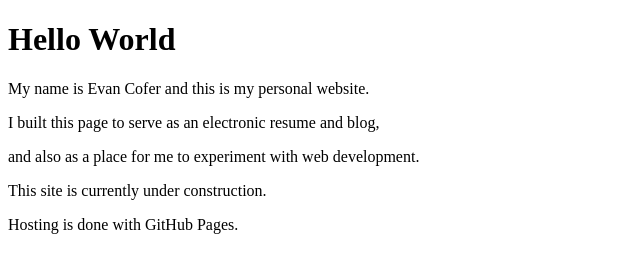
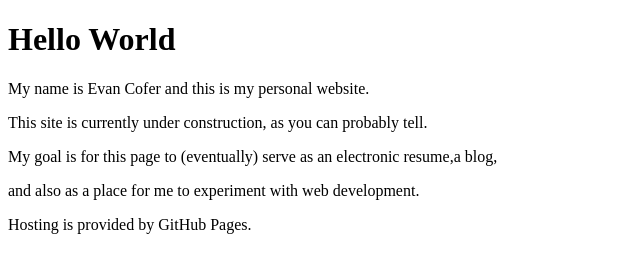
Before and after one commit to evancofer/evancofer.github.io, a plain HTML site: page index.html in a window 1280 px wide. Shown: the whole page, without its empty margins (0-640 px from the left). Drawn offline with Linux system fonts and the light colour scheme.

Commit message:
Edited description

```diff
--- a/index.html
+++ b/index.html
@@ -3,10 +3,9 @@
 <body>
 <h1>Hello World</h1>
 <p>My name is Evan Cofer and this is my personal website.</p>
-<p> I built this page to serve as an electronic resume and blog,</p>
+<p>This site is currently under construction, as you can probably tell.</p>
+<p>My goal is for this page to (eventually) serve as an electronic resume,a blog,</p>
 <p>and also as a place for me to experiment with web development.</p>
-<p></p>
-<p>This site is currently under construction.</p>
-<p>Hosting is done with GitHub Pages.</p>
+<p>Hosting is provided by GitHub Pages.</p>
 </body>
 </html>
```
